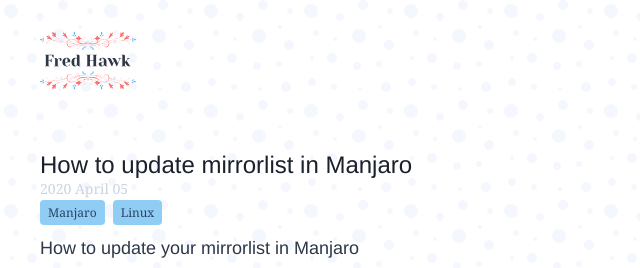
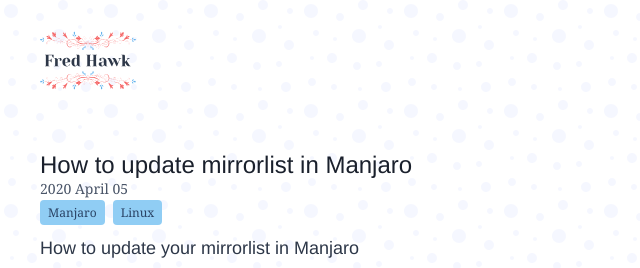
Before and after one commit to fredhawk/fredhawk.com, a Gatsby site: page /writing/2020/manjaro-mirrorlist/ in a window 1280 px wide. Shown: the top 268 px of the page, 0-640 px from the left. Built offline with nearby package versions, Linux system fonts and the light colour scheme; Gatsby itself is replaced by a stand-in of ours; some packages are replaced by stand-ins of ours.

Commit message:
fix: Fixed the color contrast of the date for single post.

```diff
--- a/src/templates/blog-post.js
+++ b/src/templates/blog-post.js
@@ -19,7 +19,7 @@
       <article>
         <header className="py-4">
           <h1 className="text-2xl text-gray-900">{post.frontmatter.title}</h1>
-          <p className="text-sm text-gray-400">{post.frontmatter.date}</p>
+          <p className="text-sm text-gray-700">{post.frontmatter.date}</p>
           {post.frontmatter.tags.map(tag => (
             <span className="mr-2 text-xs bg-blue-300 px-2 py-1 rounded text-blue-900">
               {tag}
```
